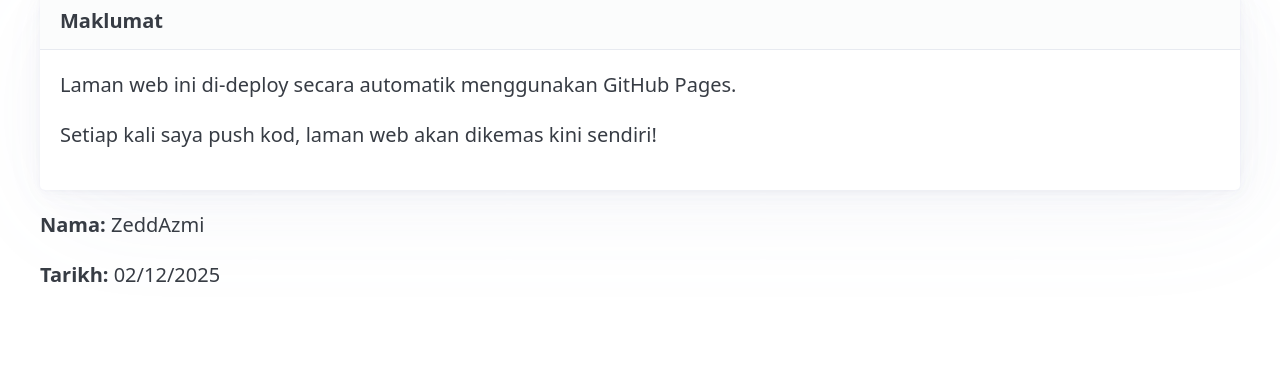
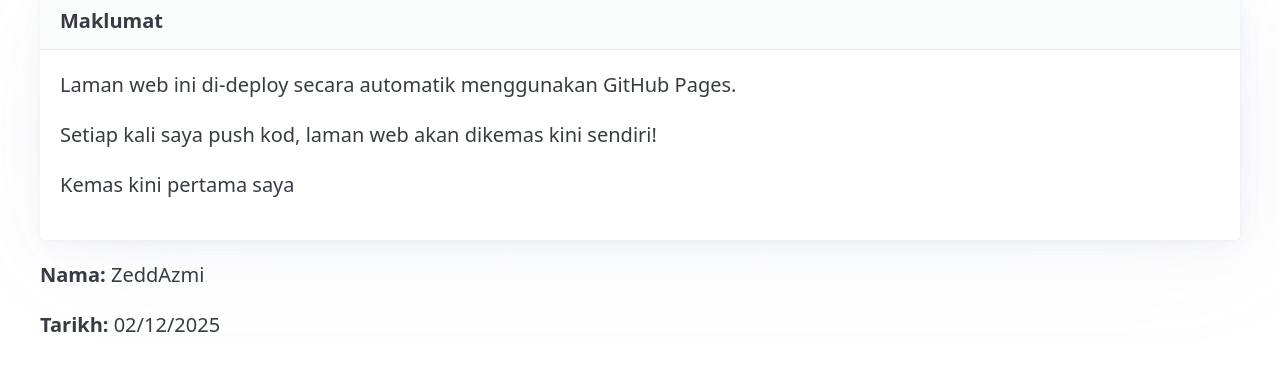
Before and after one commit to ZeddAzmi/my-first-cicd, a plain HTML site: page index.html in a window 1280 px wide. Shown: the part 92-462 px from the top of the page. Drawn offline with nearby package versions, Linux system fonts and the light colour scheme.

Commit message:
Update index.html

```diff
--- a/index.html
+++ b/index.html
@@ -14,6 +14,7 @@
         </header>
         <p>Laman web ini di-deploy secara automatik menggunakan GitHub Pages.</p>
         <p>Setiap kali saya push kod, laman web akan dikemas kini sendiri!</p>
+        <p>Kemas kini pertama saya</p>
     </article>
     <p><strong>Nama:</strong> ZeddAzmi</p>
     <p><strong>Tarikh:</strong> 02/12/2025</p>
```
